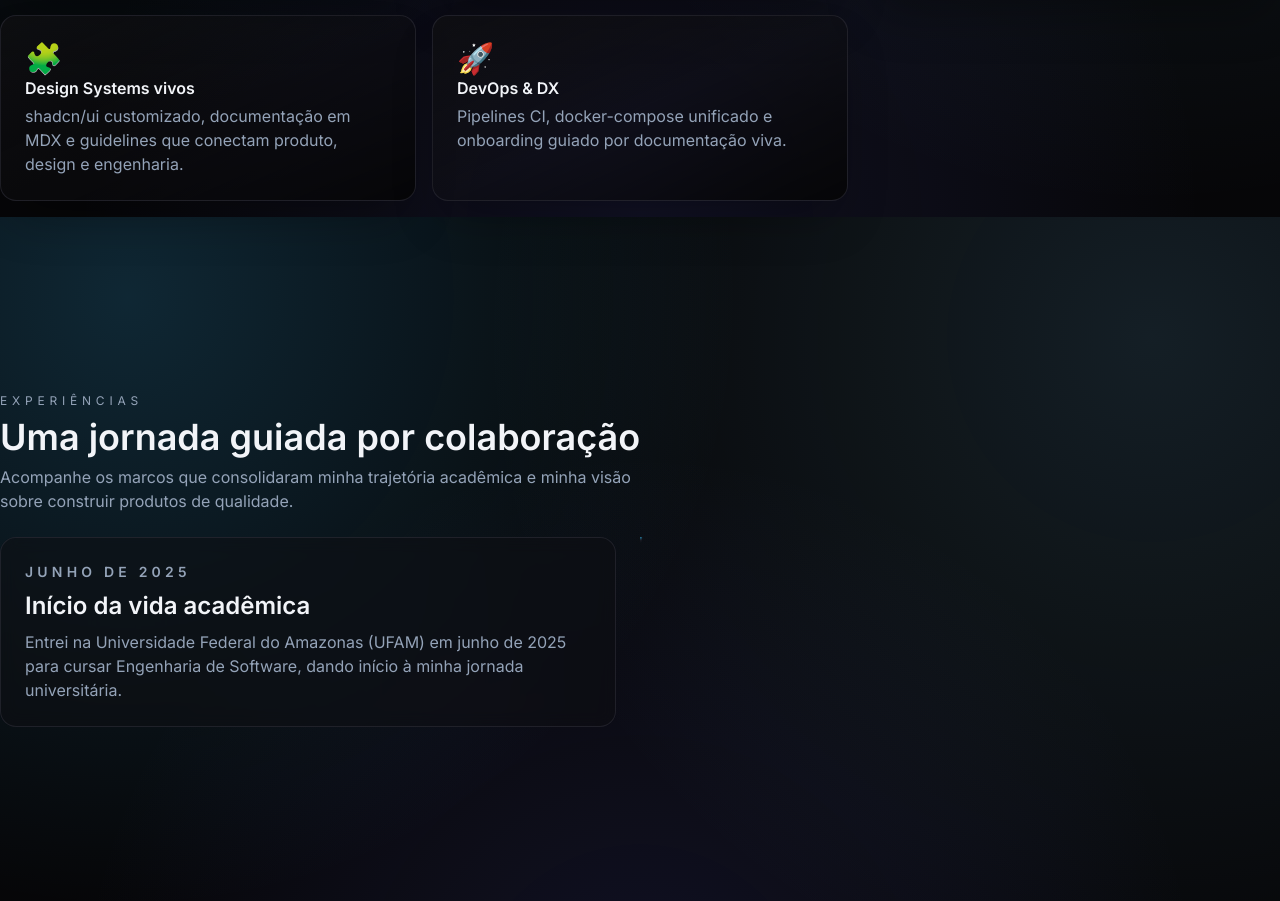
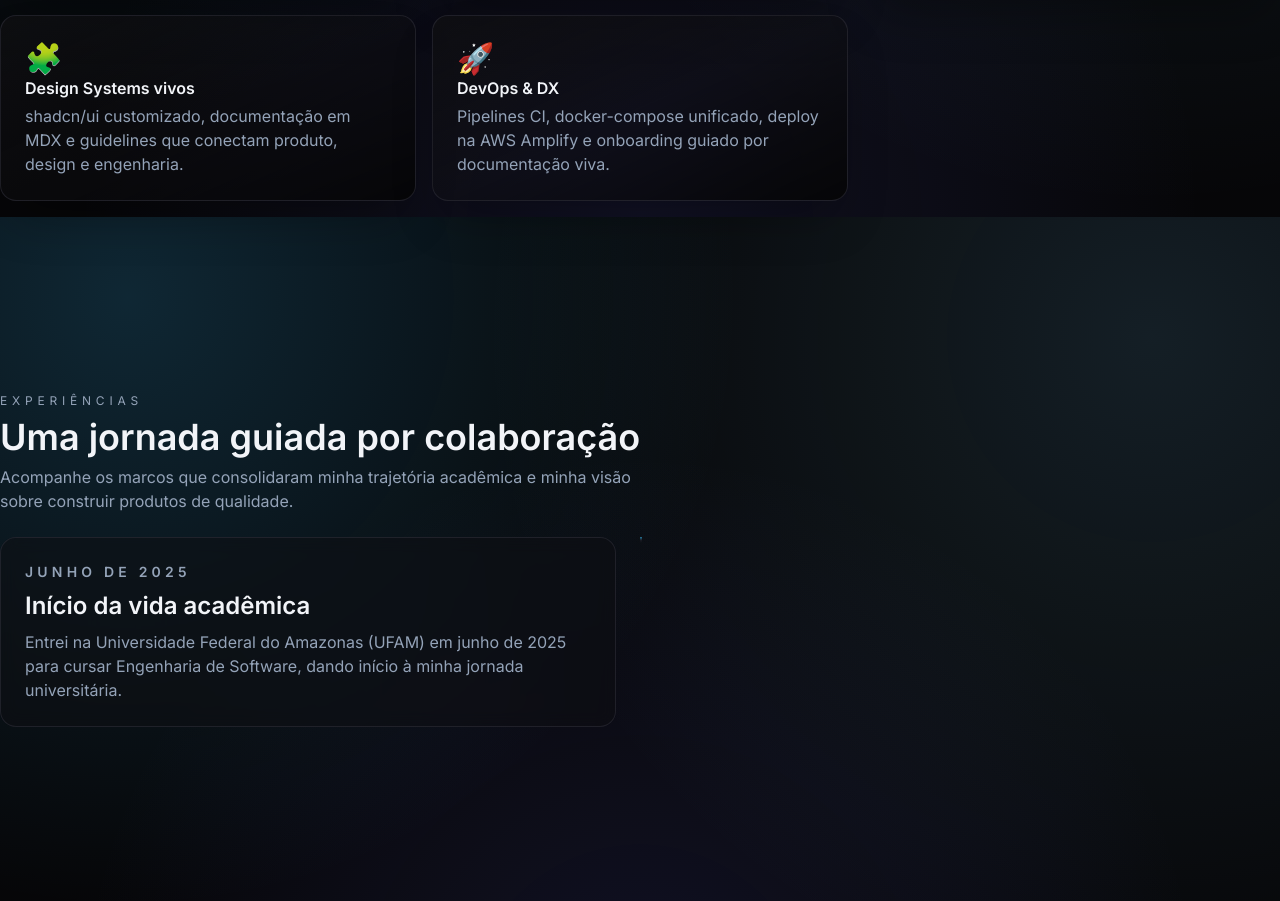
Before and after one commit to Pexe171/portifolio, a Next.js app: page / in a window 1280 px wide. Shown: the part 3783-4684 px from the top of the page. Built offline with nearby package versions, Linux system fonts and the light colour scheme.

Commit message:
Add AWS Amplify hosting to skills

```diff
--- a/components/(sections)/Skills.tsx
+++ b/components/(sections)/Skills.tsx
@@ -41,7 +41,7 @@ const habilidades = [
   {
     icone: '🚀',
     titulo: 'DevOps & DX',
-    descricao: 'Pipelines CI, docker-compose unificado e onboarding guiado por documentação viva.'
+    descricao: 'Pipelines CI, docker-compose unificado, deploy na AWS Amplify e onboarding guiado por documentação viva.'
   }
 ];
 
```
